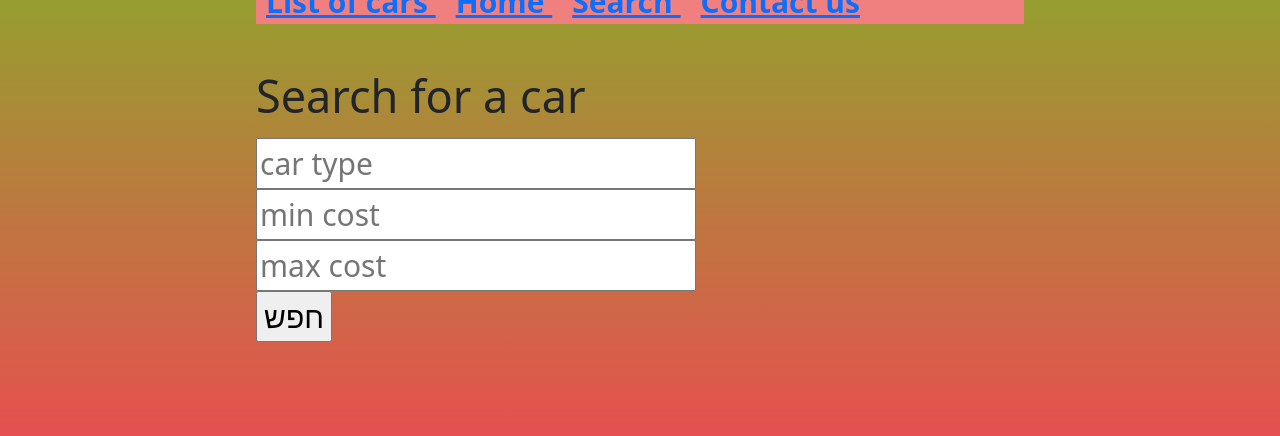
After one commit to oribrook/djang_minimalApp, a Django app: page /car/search in a window 1280 px wide. The commit adds this page. Shown: the part 463-899 px from the top of the page. Run offline with Django 4.2, Linux system fonts and the light colour scheme.

Commit message:
class 33

```diff
--- a/my_prj/my_app/models.py
+++ b/my_prj/my_app/models.py
@@ -17,8 +17,9 @@ class Car(models.Model):
     owner = models.ForeignKey("Person", on_delete=models.RESTRICT,
         related_name="p_cars")
 
+
     def __str__(self):
-        return self.car_type
+        return f"{self.car_type} - {self.year}"
 
 
 class Rent(models.Model):
--- a/my_prj/my_app/templates/my_app/base.html
+++ b/my_prj/my_app/templates/my_app/base.html
@@ -5,6 +5,7 @@
     <title>Car B&B</title>
 
     <style>
+        .myclass { background-color: yellow;}
         a {
             margin: 10px;
             font-weight: 700;}
@@ -12,7 +13,7 @@
         * { font-size: 30px;}
     </style>
 </head>
-<body style="background-image: linear-gradient(rgb(66, 240, 13), rgb(1,1,1));">
+<body style="background-image: linear-gradient(rgb(66, 240, 13), rgb(230, 80, 80));">
     <div style="padding: 5% 20%;">
         <h3> Welcome to Car-B&B</h3>
         <div style="text-align: center;">
@@ -23,6 +24,8 @@
         <div style="background-color: lightcoral;">
             <a href="{% url 'car_list' %}"> List of cars </a>
             <a href="{% url 'home' %}"> Home </a>
+            <a href="{% url 'search_car' %}"> Search </a>
+            <a href="{% url 'contact' %}"> Contact us </a>
         </div>
         <br/>
         {% block content %}
--- /dev/null
+++ b/my_prj/my_app/templates/my_app/search_car.html
@@ -0,0 +1,19 @@
+{% extends 'my_app/base.html' %}
+{% load static %}
+
+{% block content %}
+
+<h4> Search for a car </h4>
+
+<form action="{% url 'search_car' %}" method="POST">
+    {% csrf_token %}
+    <input name='car_type' placeholder="car type"/>
+    <br/>
+    <input name='min_cost' type="number" placeholder="min cost">
+    <br/>
+    <input name='max_cost' type="number" placeholder="max cost">
+    <br/>
+    <input type="submit" value="חפש">
+</form>
+
+{% endblock %}
--- a/my_prj/my_app/urls.py
+++ b/my_prj/my_app/urls.py
@@ -5,4 +5,7 @@ urlpatterns = [
     path('', views.home, name='home'),
     path('car_list', views.car_list, name='car_list'),
     path('car/<int:id>', views.car, name='car'),
+    path('car/search', views.search_car, name='search_car'),
+    path('contact_as', views.serve_contact, name='contact'),
+
 ]
--- a/my_prj/my_app/views.py
+++ b/my_prj/my_app/views.py
@@ -1,10 +1,36 @@
-from django.shortcuts import render, get_object_or_404
+from django.shortcuts import render, get_object_or_404, redirect
 from django.http import HttpResponse, HttpResponseRedirect
 from django.urls import reverse
 
 from django.views import View
+from .models import Car
+from django.db.transaction import atomic
+from .forms import ContactForm
 
-from .models import Car
+
+def serve_contact(request):
+    if request.method == 'GET':
+        return render(request=request, template_name='my_app/contact.html',
+                    context={'form': ContactForm(initial={'car_type': 'Suzuki'})})
+
+
+def search_car(request):
+    if request.method == 'GET':
+        return render(request=request,
+                      template_name="my_app/search_car.html")
+
+    if request.method == 'POST':
+        query = Car.objects.only('car_type', 'cost', 'id')
+
+        if len(request.POST.get("car_type")) > 0:
+            query = query.filter(car_type__contains=request.POST.get("car_type"))
+        if len(request.POST.get("max_cost")) > 0:
+            query = query.filter(cost__lte=float(request.POST.get("max_cost")))
+        if len(request.POST.get("min_cost")) > 0:
+            query = query.filter(cost__gte=float(request.POST.get("min_cost")))
+
+        return render(request=request, template_name="my_app/cars_list.html",
+                  context={'cars': list(query)})
 
 
 def home(request):
@@ -12,8 +38,6 @@ def home(request):
 
 
 def car_list(request):
-
-
 
     sort_ = request.GET.get("sort", False)
     if sort_:
```
Also changed, not shown: my_prj/main.py (+26 -0 lines), my_prj/my_app/forms.py (added, +38 -0 lines), my_prj/my_app/templates/my_app/contact.html (added, +17 -0 lines), my_prj/my_prj/settings.py (+23 -17 lines).
